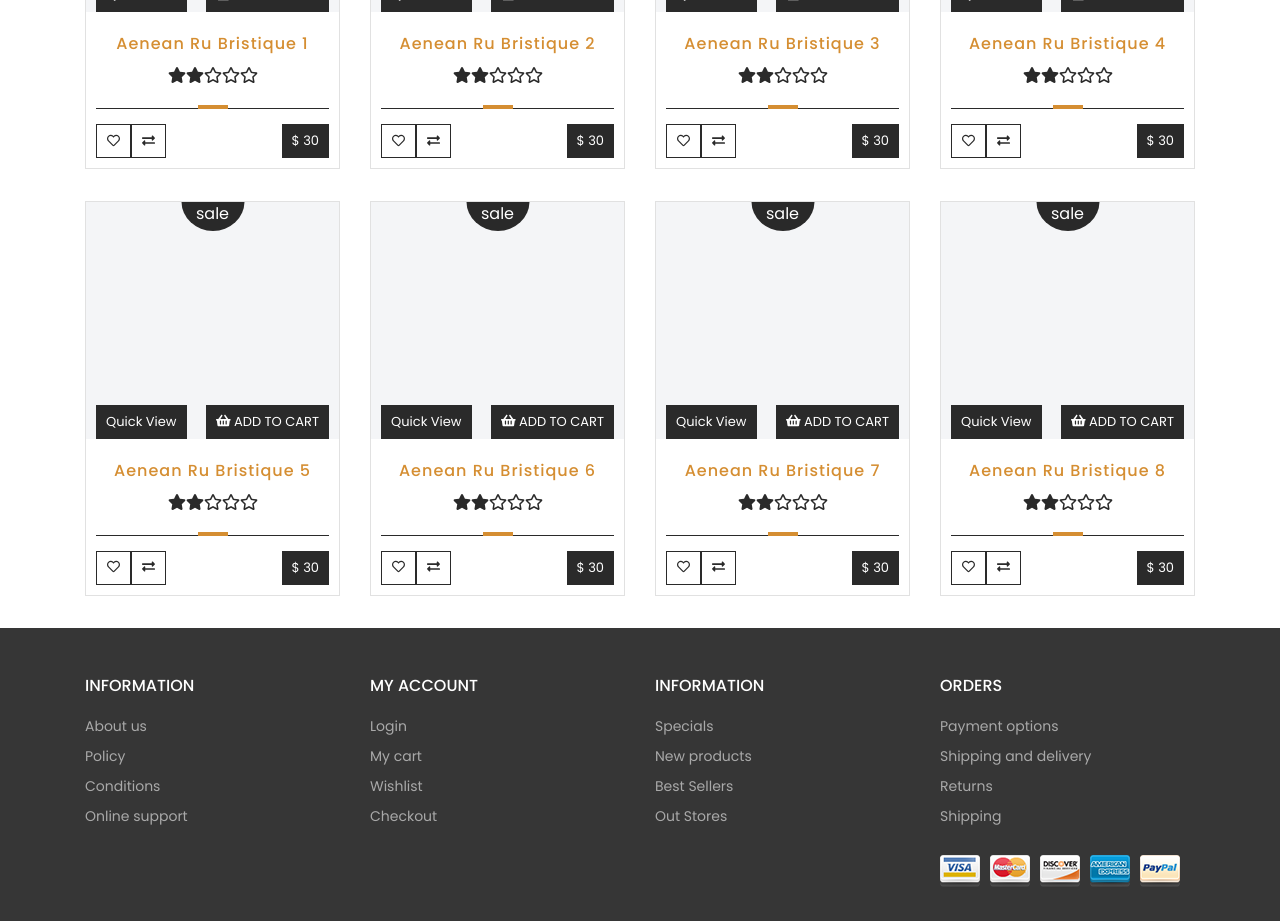
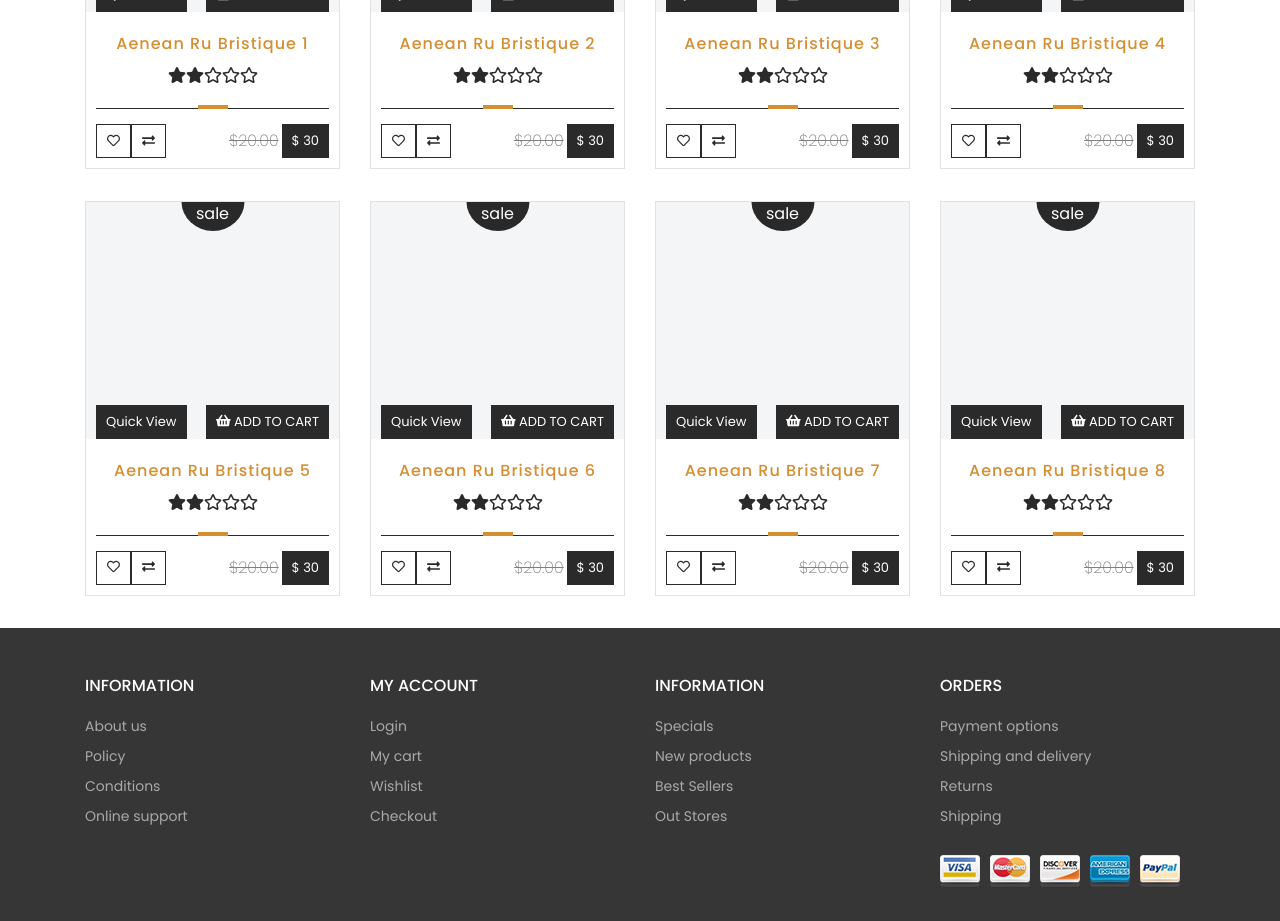
Before and after one commit to iMdPd/reactTeamProject, a React (Create React App) app: page / in a window 1280 px wide. Shown: the part 900-1821 px from the top of the page. Built offline with nearby package versions, Linux system fonts and the light colour scheme.

Commit message:
Add old price next to regural price and styling

```diff
--- a/src/components/common/ProductBox/ProductBox.js
+++ b/src/components/common/ProductBox/ProductBox.js
@@ -47,6 +47,7 @@ const ProductBox = ({ name, price, promo, stars }) => (
         </Button>
       </div>
       <div className={styles.price}>
+        <p>$20.00</p>
         <Button noHover variant='small'>
           $ {price}
         </Button>
--- a/src/components/common/ProductBox/ProductBox.module.scss
+++ b/src/components/common/ProductBox/ProductBox.module.scss
@@ -76,3 +76,13 @@
     align-items: center;
   }
 }
+
+.price {
+  display: flex;
+  p {
+    margin: auto 3px;
+    color: gray;
+    text-decoration: line-through;
+    font-weight: 200;
+  }
+}
```
